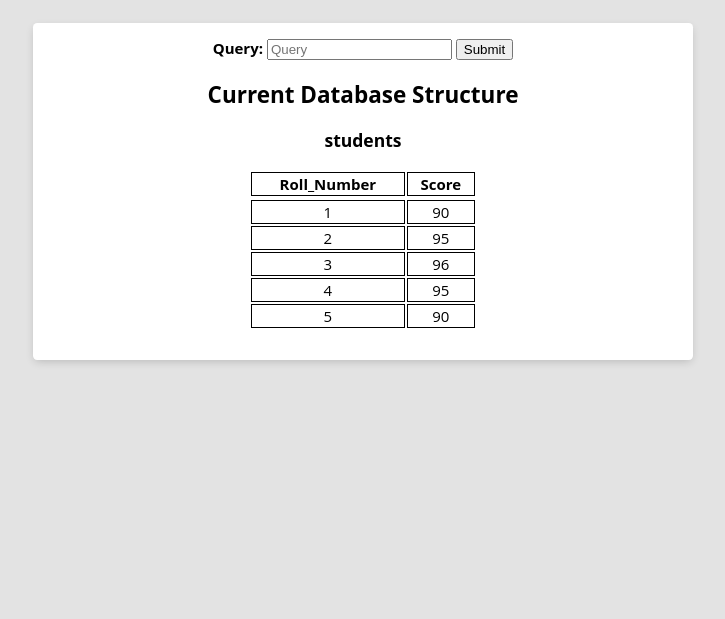
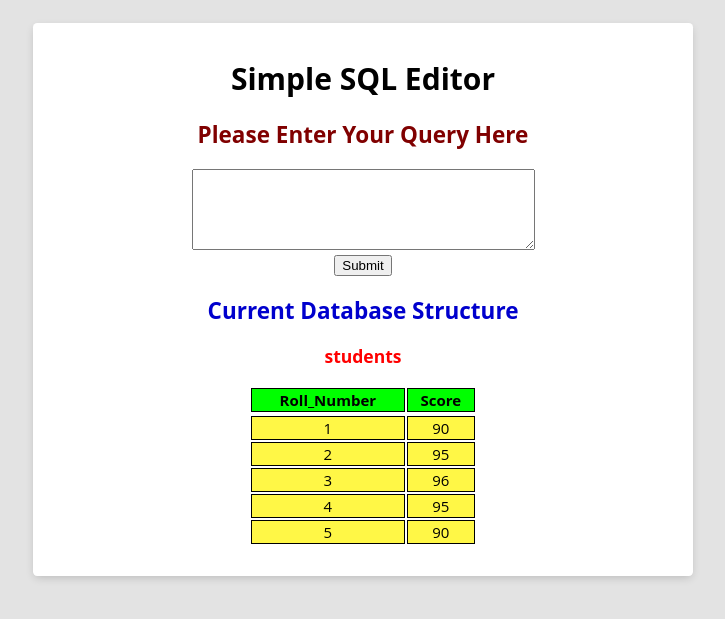
Before and after one commit to Atharv-Chaudhari/Simple-MySql-Editor, a Flask app: page / in a window 1280 px wide. Shown: the top 619 px of the page, without its empty margins (277-1002 px from the left). Run offline with Flask 2, Linux system fonts and the light colour scheme; data comes from the database, SQL or seed files in the repository; data that the repository does not hold is empty; some libraries are stand-ins or nearby versions.

Commit message:
Add files via upload

```diff
--- a/templates/index.html
+++ b/templates/index.html
@@ -2,34 +2,37 @@
 <html>
 
 <head>
-    <title>GUI</title>
+    <title>Simple SQL Editor</title>
     <meta charset="UTF-8">
     <meta name="viewport" content="width=device-width, initial-scale=1.0">
     <link rel="stylesheet" href="{{ url_for('static', filename='css/style.css') }}">
+    <link rel="icon" href="{{ url_for('static', filename='css/logo.png') }}">
     <link rel="stylesheet" href="https://cdnjs.cloudflare.com/ajax/libs/font-awesome/4.7.0/css/font-awesome.min.css">
 </head>
 
 <body>
     <div class="container">
+        <h1 style="text-align:center;">Simple SQL Editor</h1>
+        <h2 style="text-align:center;color:#800000;">Please Enter Your Query Here</h2>
         <form action="{{ url_for('display')}}" method="post" style="text-align:center;">
-            <strong>Query: </strong>
-            <input type="text" name="Query" placeholder="Query" />
+            <textarea type="text" name="Query" cols="40" rows="5"></textarea>
+            <br>
             <input type="submit" value="Submit">
         </form>
-        <h2 style="text-align: center;">Current Database Structure</h2>
+        <h2 style="text-align: center;color:#0000CD;">Current Database Structure</h2>
         {% for k in range(n) %}
-        <h3 style="text-align: center;">{{table[k][0]}}</h3>
+        <h3 style="text-align: center;color:red;">{{table[k][0]}}</h3>
         <table style="width:70%;padding-left: 30%;">
             <tr>
                 {% for j in column[k] %}
-                <th style="text-align: center;">{{j[0]}}</th>
+                <th style="text-align: center;background-color:#00FF00;">{{j[0]}}</th>
                 {% endfor %}
             </tr>
             <tr>
                 {% for i in data[k] %}
             <tr>
                 {% for x in i %}
-                <td style="text-align: center;">{{x}}</td>
+                <td style="text-align: center;background-color:#FFF746;">{{x}}</td>
                 {% endfor %}
             </tr>
             {% endfor %}
--- a/templates/output.html
+++ b/templates/output.html
@@ -18,13 +18,13 @@
         <table style="width:70%;padding-top:5%;padding-left: 30%;">
             <tr>
                 {% for j in col %}
-                <th style="text-align: center;">{{j}}</th>
+                <th style="text-align: center;background-color:#00FF00;">{{j}}</th>
                 {% endfor %}
             </tr>
             {% for data in output %}
             <tr>
                 {% for i in range(n) %}
-                <td style="text-align: center;">{{data[i]}}</td>
+                <td style="text-align: center;background-color:#FFF746;">{{data[i]}}</td>
                 {% endfor %}
             </tr>
             {% endfor %}
```
